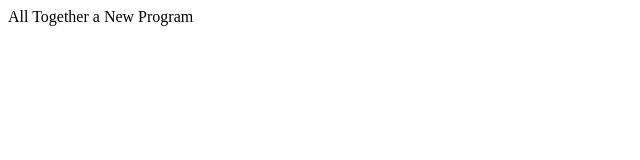
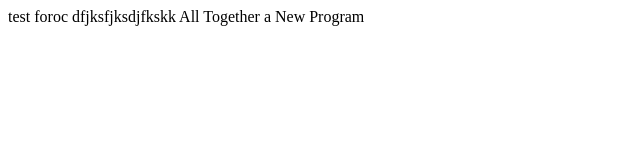
Before and after one commit to cse019/CodeDeployTest, a plain HTML site: page index.html in a window 1280 px wide. Shown: the whole page, without its empty margins (0-640 px from the left). Drawn offline with Linux system fonts and the light colour scheme.

Commit message:
Update index.html

```diff
--- a/index.html
+++ b/index.html
@@ -1 +1 @@
-<html><body>All Together a New Program</body></html>
+<html><body>test foroc dfjksfjksdjfkskk All Together a New Program</body></html>
```
